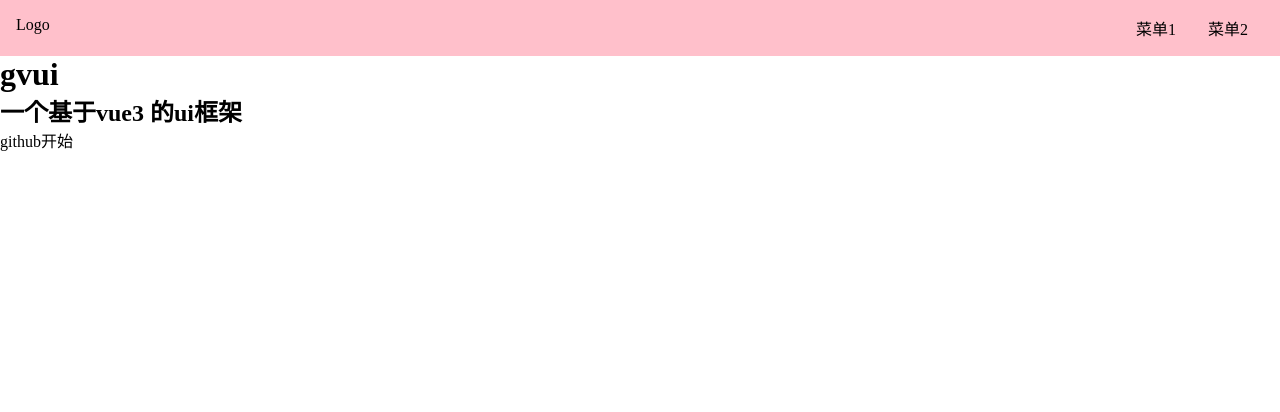
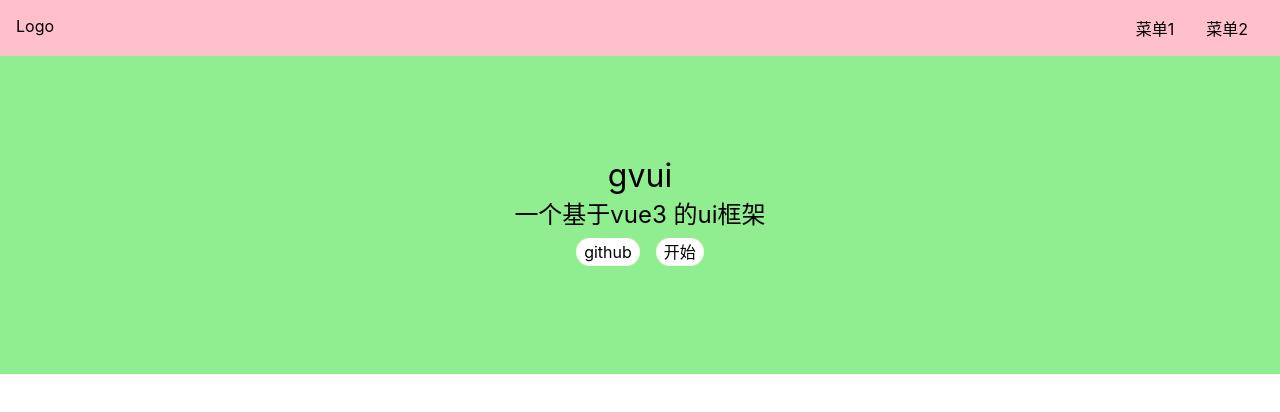
Before and after one commit to wang7211401/gvui, a Vue app: page / in a window 1280 px wide. Shown: the top 412 px of the page. Built offline with nearby package versions, Linux system fonts and the light colour scheme.

Commit message:
实现 aside 切换

```diff
--- a/src/App.vue
+++ b/src/App.vue
@@ -3,9 +3,17 @@
 </template>
 
 <script>
+import {
+    provide,
+    ref
+} from 'vue'
 import Main from './components/Main.vue'
 
 export default {
     name: 'App',
+    setup() {
+        const asideVisible = ref(false)
+        provide('asideVisible', asideVisible) // set
+    }
 }
 </script>
--- a/src/components/Topnav.vue
+++ b/src/components/Topnav.vue
@@ -1,6 +1,6 @@
 <template>
 <div class="topnav">
-    <div class="logo">Logo</div>
+    <div class="logo" @click="toggleAside">Logo</div>
     <ul class="menu">
         <li>菜单1</li>
         <li>菜单2</li>
@@ -8,11 +8,31 @@
 </div>
 </template>
 
+<script lang="ts">
+import {
+    inject,
+    Ref
+} from 'vue'
+export default {
+    setup() {
+        const asideVisible = inject < Ref < boolean > > ('asideVisible') // get
+        const toggleAside = () => {
+            asideVisible.value = !asideVisible.value
+        }
+        return {
+            toggleAside
+        }
+    }
+}
+</script>
+
 <style lang="scss" scoped>
 .topnav {
+    position: relative;
     background: pink;
     display: flex;
     padding: 16px;
+    z-index: 10;
 
     >.logo {
         max-width: 6em;
--- a/src/index.css
+++ /dev/null
@@ -1,16 +0,0 @@
-* {
-  margin: 0;
-  padding: 0;
-  box-sizing: border-box;
-}
-ul,
-ol {
-  list-style: none;
-}
-a {
-  text-decoration: none;
-  color: inherit;
-  &:hover {
-    border-bottom: 1px solid;
-  }
-}
--- /dev/null
+++ b/src/index.scss
@@ -0,0 +1,26 @@
+* {
+  margin: 0;
+  padding: 0;
+  box-sizing: border-box;
+}
+ul,
+ol {
+  list-style: none;
+}
+a {
+  text-decoration: none;
+  color: inherit;
+  &:hover {
+    border-bottom: 1px solid;
+    cursor: pointer;
+  }
+}
+h1,h2,h3,h4,h5,h6{
+  font-weight: normal;
+}
+body {
+  font-size: 16px;
+  // 为什么这样写 font-family
+  // 答案见 https://github.com/zenozeng/fonts.css/
+  font-family: -apple-system, "Noto Sans", "Helvetica Neue", Helvetica, "Nimbus Sans L", Arial, "Liberation Sans", "PingFang SC", "Hiragino Sans GB", "Noto Sans CJK SC", "Source Han Sans SC", "Source Han Sans CN", "Microsoft YaHei", "Wenquanyi Micro Hei", "WenQuanYi Zen Hei", "ST Heiti", SimHei, "WenQuanYi Zen Hei Sharp", sans-serif;
+}
--- a/src/main.ts
+++ b/src/main.ts
@@ -1,6 +1,6 @@
 import { createApp } from 'vue'
 import App from './App.vue'
-import './index.css'
+import './index.scss'
 import {createWebHashHistory,createRouter} from 'vue-router'
 import Home from "./views/Home.vue"
 import Doc from "./views/Doc.vue"
--- a/src/views/Doc.vue
+++ b/src/views/Doc.vue
@@ -2,17 +2,65 @@
 <div>
     <Topnav />
     <div class="content">
-        <aside>边栏</aside>
+        <aside v-if="asideVisible">
+            <h2>组件列表</h2>
+            <ol>
+                <li>
+                    <router-link to="/doc/switch">Switch 组件</router-link>
+                </li>
+                <li>
+                    <router-link to="/doc/button">Button 组件</router-link>
+                </li>
+                <li>
+                    <router-link to="/doc/dialog">Dialog 组件</router-link>
+                </li>
+                <li>
+                    <router-link to="/doc/tabs">Tabs 组件</router-link>
+                </li>
+            </ol>
+        </aside>
         <main>主内容</main>
     </div>
 </div>
 </template>
 
 <script lang="ts">
+import {
+    inject,
+    Ref
+} from "vue"
 import Topnav from "../components/Topnav.vue"
 export default {
     components: {
         Topnav
+    },
+    setup() {
+        const asideVisible = inject < Ref < boolean > > ('asideVisible') // get
+        return {
+            asideVisible
+        }
     }
 }
 </script>
+
+<style lang="scss" scoped>
+aside {
+    background: lightblue;
+    width: 150px;
+    padding: 16px;
+    position: fixed;
+    top: 0;
+    left: 0;
+    padding-top: 70px;
+
+    >h2 {
+        margin-bottom: 4px;
+    }
+
+    >ol {
+        >li {
+            padding: 4px 0;
+        }
+    }
+}
+</style>
--- a/src/views/Home.vue
+++ b/src/views/Home.vue
@@ -5,8 +5,8 @@
         <h1>gvui</h1>
         <h2>一个基于vue3 的ui框架</h2>
         <p class="actions">
-            <a href="">github</a>
-            <a href="">开始</a>
+            <a href="https://github.com">github</a>
+            <router-link to="/doc">开始</router-link>
         </p>
     </div>
 </div>
@@ -20,3 +20,29 @@
     }
 }
 </script>
+
+<style lang="scss" scoped>
+.banner {
+    padding: 100px 0;
+    display: flex;
+    justify-content: center;
+    align-items: center;
+    flex-direction: column;
+    background: lightgreen;
+
+    >.actions {
+        padding: 8px 0;
+
+        a {
+            margin: 0 8px;
+            background: #fff;
+            display: inline-block;
+            $h: 28px;
+            height: $h;
+            line-height: $h;
+            border-radius: $h/2;
+            padding: 0 8px;
+        }
+    }
+}
+</style>
```
